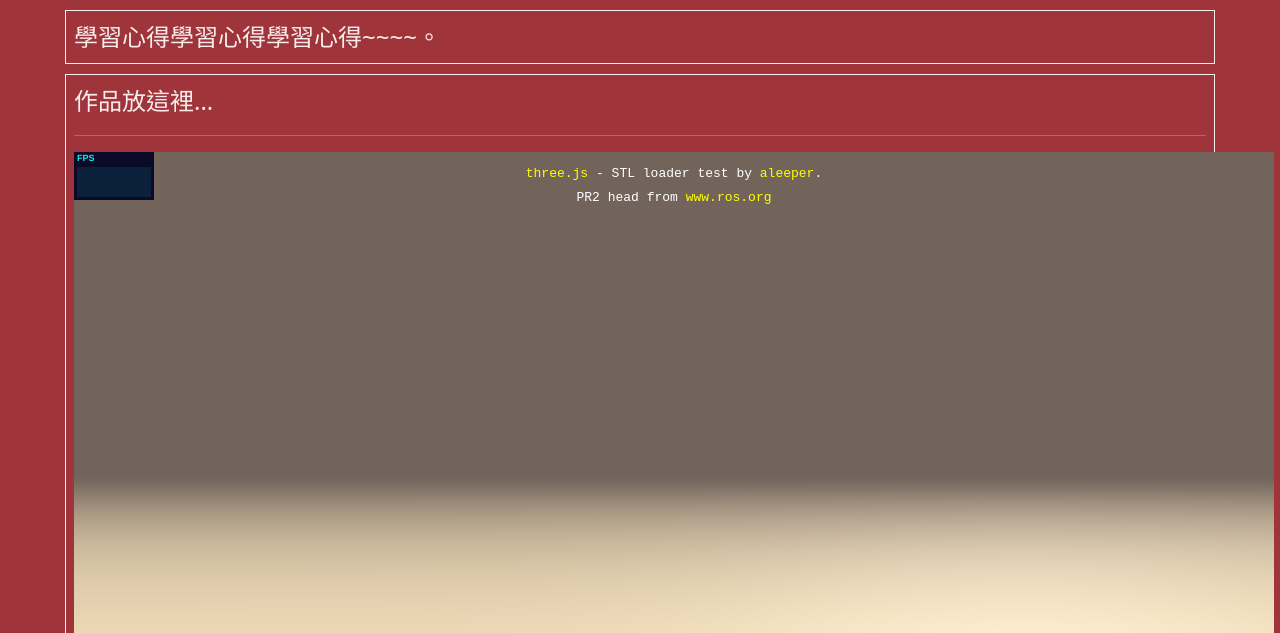
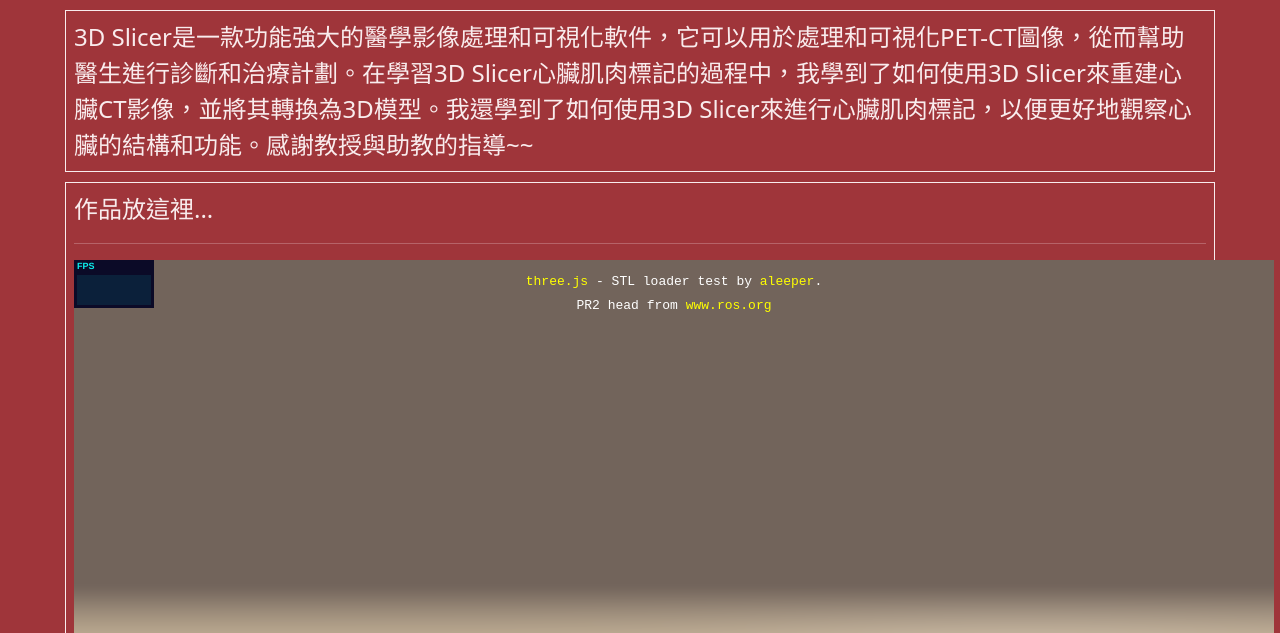
Before and after one commit to cxc5064/PR2023F, a plain HTML site: page hw02/index.html in a window 1280 px wide. Shown: the part 167-800 px from the top of the page. Drawn offline with nearby package versions, Linux system fonts and the light colour scheme; no server answers.

Commit message:
Update index.html

```diff
--- a/hw02/index.html
+++ b/hw02/index.html
@@ -150,7 +150,7 @@
   <!-- ------------------------------------------------>
   <div class="row hw12">
     <div class="col-md-12 twenty">
-      學習心得學習心得學習心得~~~~。
+      3D Slicer是一款功能強大的醫學影像處理和可視化軟件，它可以用於處理和可視化PET-CT圖像，從而幫助醫生進行診斷和治療計劃。在學習3D Slicer心臟肌肉標記的過程中，我學到了如何使用3D Slicer來重建心臟CT影像，並將其轉換為3D模型。我還學到了如何使用3D Slicer來進行心臟肌肉標記，以便更好地觀察心臟的結構和功能。感謝教授與助教的指導~~
     </div>
   </div>
 
```
